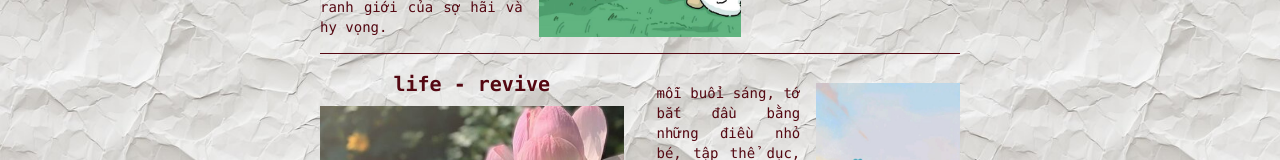
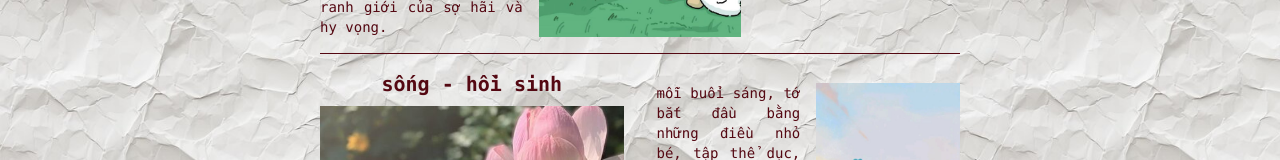
Before and after one commit to LaiTrongMinhTruong/truongBlog, a React (Vite) app: page /vn in a window 1280 px wide. Shown: the part 733-893 px from the top of the page. Built offline with nearby package versions, Linux system fonts and the light colour scheme; a web font is replaced by a local one.

Commit message:
fix reveal and welcome page

```diff
--- a/src/components/Reveal.tsx
+++ b/src/components/Reveal.tsx
@@ -1,13 +1,14 @@
-import { PropsWithChildren, useEffect, useRef, useState } from "react";
+import { useEffect, useRef, useState } from "react";
+import type { PropsWithChildren } from "react";
 
 type RevealProps = PropsWithChildren<{
-  as?: keyof JSX.IntrinsicElements;
+  as?: keyof React.JSX.IntrinsicElements;
   threshold?: number;
   className?: string;
 }>;
 
 const Reveal = ({ as = "div", threshold = 0.2, className, children }: RevealProps) => {
-  const Tag = as as any;
+  const Tag = as as React.ElementType;
   const ref = useRef<HTMLElement | null>(null);
   const [visible, setVisible] = useState(false);
 
--- a/src/components/home/VerCard.tsx
+++ b/src/components/home/VerCard.tsx
@@ -5,7 +5,7 @@ const VerCard = () => {
   const lang = (params.lang as "vn" | "en") ?? "vn";
   return (
     <div className="flex flex-col items-stretch gap-2">
-      <h4 className="text-xl font-bold lowercase text-center">life - revive</h4>
+      <h4 className="text-xl font-bold lowercase text-center">{lang === "en" ? "life - revive" : "sống - hồi sinh"}</h4>
       <img src={picture} alt="" />
       <p className="block text-sm font-light text-justify">
         {lang === "vn" ? "tớ đã từng nghĩ sự sống chỉ là nhịp tim còn đập. nhưng sau nhiều lần đi viện đều đặn, tớ nhận ra: sống là khi ta cảm nhận được từng ánh sáng nhỏ len qua kẽ lá, từng người vẫn ở lại bên ta dù chẳng hứa hẹn gì. sự hồi sinh không đến từ phép màu mà nó đến từ lòng can đảm muốn tiếp tục." : "I used to think life was just a heartbeat. But after many regular hospital visits, I realized: life is when we feel each small ray of light filtering through the leaves, each person still staying by our side even though no promises are made. Revival doesn’t come from miracles, it comes from the courage to continue."}
```
